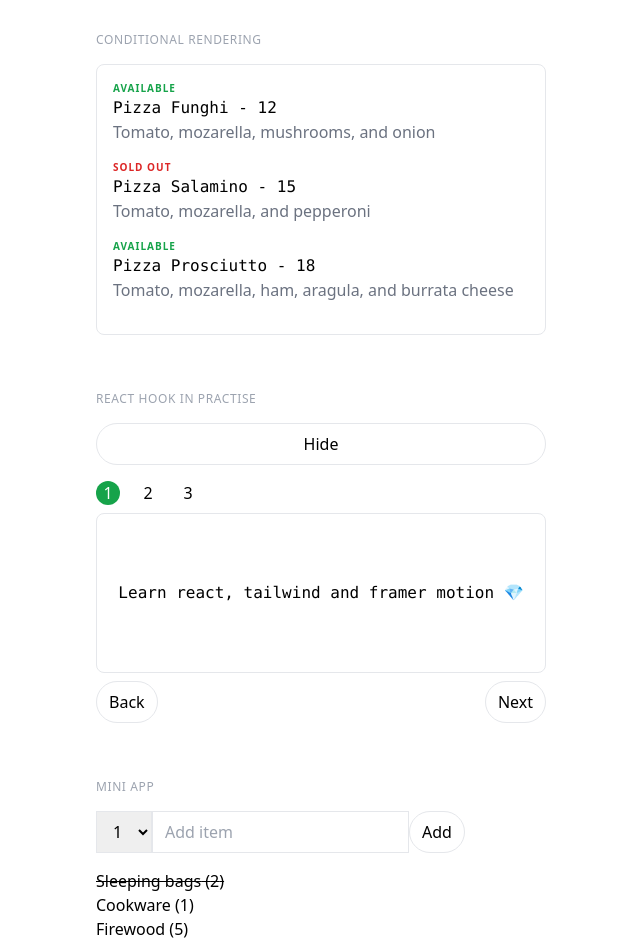
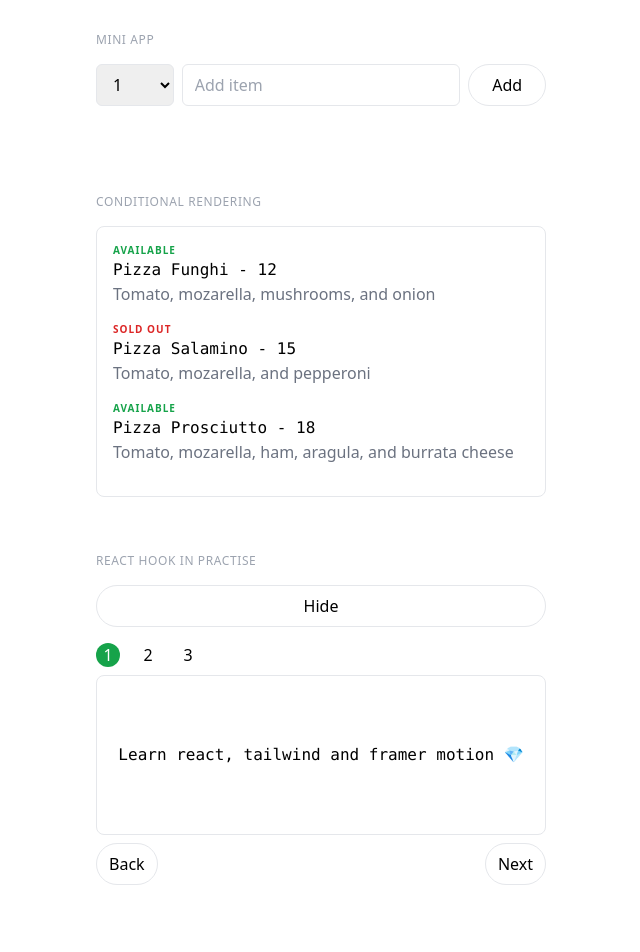
Before and after one commit to casicodes/reactminis, a React (Vite) app: page / in a window 1280 px wide. Shown: the top 952 px of the page, without its empty margins (319-959 px from the left). After the commit the page ends 917 px from the top, so only its background shows below. Built offline with nearby package versions, Linux system fonts and the light colour scheme.

Commit message:
Add remaining functionalities

```diff
--- a/src/App.tsx
+++ b/src/App.tsx
@@ -6,9 +6,9 @@ import FarAway from "./components/FarAway";
 function App() {
   return (
     <div className="flex flex-col gap-14 max-w-[450px] mx-auto">
+      <FarAway title="Mini App" />
       <Menu title="Conditional rendering" />
       <Stepper title="React hook in practise" />
-      <FarAway title="Mini App" />
     </div>
   );
 }
--- a/src/components/FarAway.tsx
+++ b/src/components/FarAway.tsx
@@ -1,30 +1,36 @@
 import { useState } from "react";
 
-const initialItems = [
-  { id: 1, description: "Sleeping bags", packed: true, quantity: 2 },
-  { id: 2, description: "Cookware", packed: false, quantity: 1 },
-  { id: 3, description: "Firewood", packed: false, quantity: 5 },
-];
 function FarAway({ title }) {
+  const [items, setItems] = useState([]);
   const [description, setDescription] = useState("");
   const [quantity, setQuantity] = useState(1);
+
   function handleSubmit(e) {
+    e.preventDefault();
+    if (!description) return;
     const newItem = { id: Date.now(), description, packed: false, quantity };
-    console.log(newItem);
-    setQuantity(() => 1);
-    setDescription(() => "");
-    e.preventDefault();
+    setItems((items) => [...items, newItem]);
+    setQuantity(1);
+    setDescription("");
+  }
+
+  function toggleStatus(id) {
+    setItems((items) =>
+      items.map((item) =>
+        item.id === id ? { ...item, packed: !item.packed } : item
+      )
+    );
   }
 
   return (
     <div className="flex flex-col gap-4 text-left">
       <p className="uppercase text-xs tracking-wider text-gray-400">{title}</p>
-      <div className="flex justify-between gap-2">
-        <form action="" onSubmit={handleSubmit}>
+      <div>
+        <form onSubmit={handleSubmit} className="flex justify-between gap-2">
           <select
-            name=""
-            id=""
-            className="border py-2 px-3 grow"
+            name="qty"
+            id="qty"
+            className="rounded-md border py-2 px-3 grow"
             value={quantity}
             onChange={(e) => setQuantity(Number(e.target.value))}
           >
@@ -37,7 +43,7 @@ function FarAway({ title }) {
           <input
             type="text"
             placeholder="Add item"
-            className="border py-2 px-3 grow"
+            className="rounded-md border py-2 px-3 grow"
             value={description}
             onChange={(e) => setDescription(e.target.value)}
           />
@@ -47,20 +53,44 @@ function FarAway({ title }) {
         </form>
       </div>
       <div>
-        <ul>
-          {initialItems.map((item, id) => (
-            <Item item={item} key={id} />
+        <ul className="mt-4 divide-y">
+          {items.map((item) => (
+            <Item item={item} key={item.id} toggleStatus={toggleStatus} />
           ))}
         </ul>
       </div>
+      {items.length > 0 ? (
+        <div>
+          <button
+            className="border w-full py-2 px-3 rounded-full hover:bg-slate-50 grow"
+            onClick={() => setItems([])}
+          >
+            Clear all
+          </button>
+        </div>
+      ) : (
+        ""
+      )}
     </div>
   );
 }
-function Item({ item }) {
+
+function Item({ item, toggleStatus }) {
   return (
-    <li className={item.packed ? "line-through" : ""}>
-      {item.description} ({item.quantity})
+    <li className="flex justify-between items-center py-2 first-of-type:pt-0">
+      <span
+        className={`${item.packed ? "line-through" : ""} flex justify-between`}
+      >
+        {item.quantity} x {item.description}
+      </span>{" "}
+      <button
+        className="border py-2 px-2 rounded-md hover:bg-slate-50"
+        onClick={() => toggleStatus(item.id)}
+      >
+        {item.packed ? "Undo" : "Done"}
+      </button>
     </li>
   );
 }
+
 export default FarAway;
```
